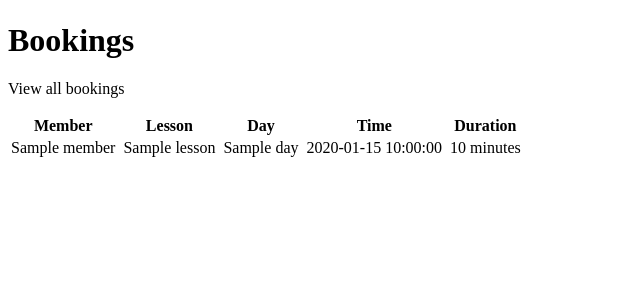
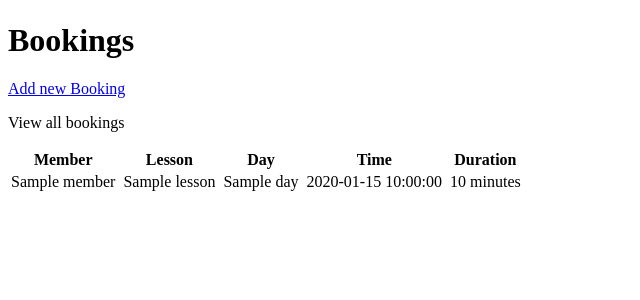
Before and after one commit to hollyhbrady/Peaches_Studio, a Flask app: page /bookings in a window 1280 px wide. Shown: the part 179-479 px from the top of the page, without its empty margins (0-640 px from the left). Run offline with Flask 2, Linux system fonts and the light colour scheme; a database or web service that is not in the repository returns one stand-in record (values such as "Sample title"); some libraries are stand-ins or nearby versions.

Commit message:
added nav link to new booking

```diff
--- a/templates/bookings/index.html
+++ b/templates/bookings/index.html
@@ -2,6 +2,7 @@
 
 {% block content %}
 <h1>Bookings</h1>
+<p><a href="/bookings/new">Add new Booking</a></p>
 <p>View all bookings</p>
 
 <table>
```
